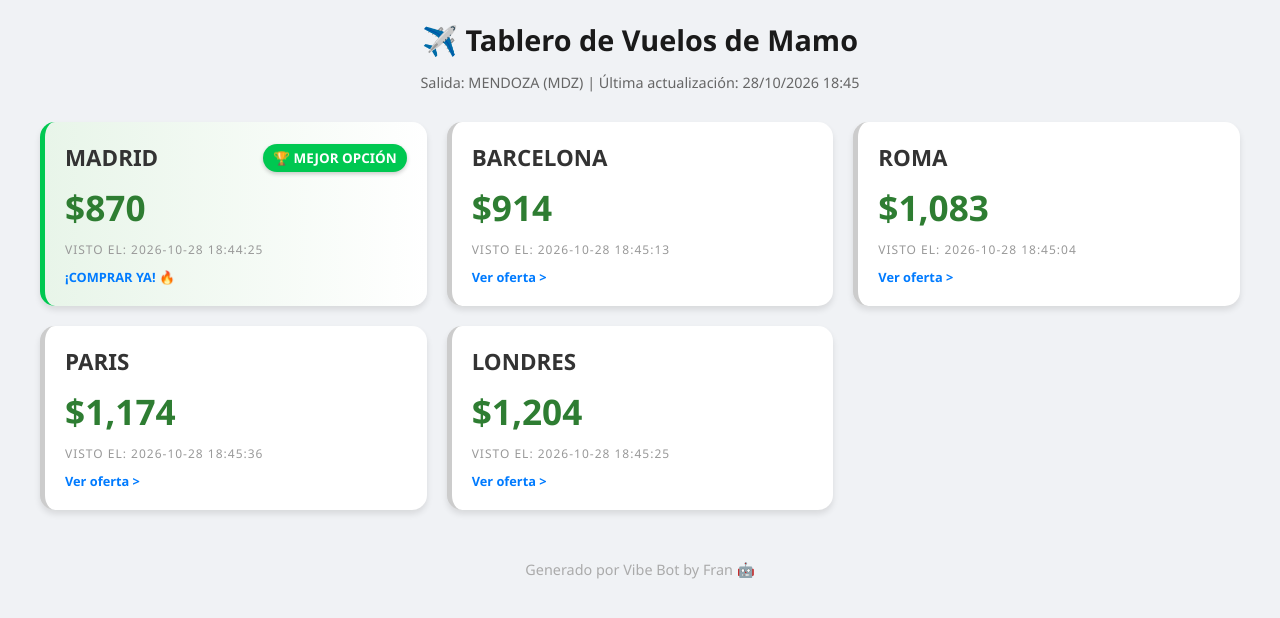
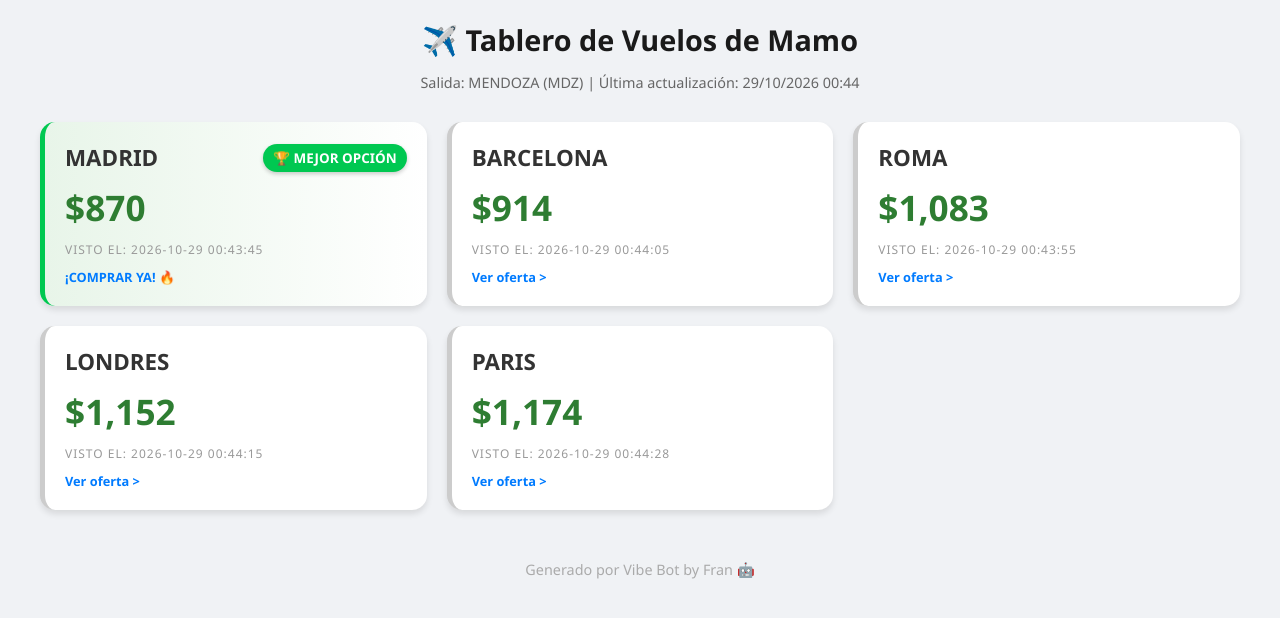
Before and after one commit to franciscolaria-commits/vibe-travel-bot, a plain HTML site: page index.html in a window 1280 px wide. Drawn offline with Linux system fonts and the light colour scheme.

Commit message:
deploy: 86872cc3f2a080860c89286d488f3e7b843e53a5

```diff
--- a/index.html
+++ b/index.html
@@ -65,7 +65,7 @@
     <body>
         <div class="header">
             <h1>✈️ Tablero de Vuelos de Mamo</h1>
-            <p>Salida: MENDOZA (MDZ) | Última actualización: 28/10/2026 18:45</p>
+            <p>Salida: MENDOZA (MDZ) | Última actualización: 29/10/2026 00:44</p>
         </div>
 
         <div class="container">
@@ -74,7 +74,7 @@
             <div class="card winner">
                 <div class="destination">MADRID <span class="badge badge-win">🏆 MEJOR OPCIÓN</span></div>
                 <div class="price">$870</div>
-                <div class="date">Visto el: 2026-10-28 18:44:25</div>
+                <div class="date">Visto el: 2026-10-29 00:43:45</div>
                 <span class="cta">¡COMPRAR YA! 🔥</span>
             </div>
         </a>
@@ -83,7 +83,7 @@
             <div class="card normal">
                 <div class="destination">BARCELONA </div>
                 <div class="price">$914</div>
-                <div class="date">Visto el: 2026-10-28 18:45:13</div>
+                <div class="date">Visto el: 2026-10-29 00:44:05</div>
                 <span class="cta">Ver oferta ></span>
             </div>
         </a>
@@ -92,7 +92,16 @@
             <div class="card normal">
                 <div class="destination">ROMA </div>
                 <div class="price">$1,083</div>
-                <div class="date">Visto el: 2026-10-28 18:45:04</div>
+                <div class="date">Visto el: 2026-10-29 00:43:55</div>
+                <span class="cta">Ver oferta ></span>
+            </div>
+        </a>
+
+        <a href="https://www.turismocity.com.ar/vuelos-baratos-a-LON-Londres_Reino_Unido?currency=USD&flexDates=true&from=MDZ" target="_blank">
+            <div class="card normal">
+                <div class="destination">LONDRES </div>
+                <div class="price">$1,152</div>
+                <div class="date">Visto el: 2026-10-29 00:44:15</div>
                 <span class="cta">Ver oferta ></span>
             </div>
         </a>
@@ -101,16 +110,7 @@
             <div class="card normal">
                 <div class="destination">PARIS </div>
                 <div class="price">$1,174</div>
-                <div class="date">Visto el: 2026-10-28 18:45:36</div>
-                <span class="cta">Ver oferta ></span>
-            </div>
-        </a>
-
-        <a href="https://www.turismocity.com.ar/vuelos-baratos-a-LON-Londres_Reino_Unido?currency=USD&flexDates=true&from=MDZ" target="_blank">
-            <div class="card normal">
-                <div class="destination">LONDRES </div>
-                <div class="price">$1,204</div>
-                <div class="date">Visto el: 2026-10-28 18:45:25</div>
+                <div class="date">Visto el: 2026-10-29 00:44:28</div>
                 <span class="cta">Ver oferta ></span>
             </div>
         </a>
```
